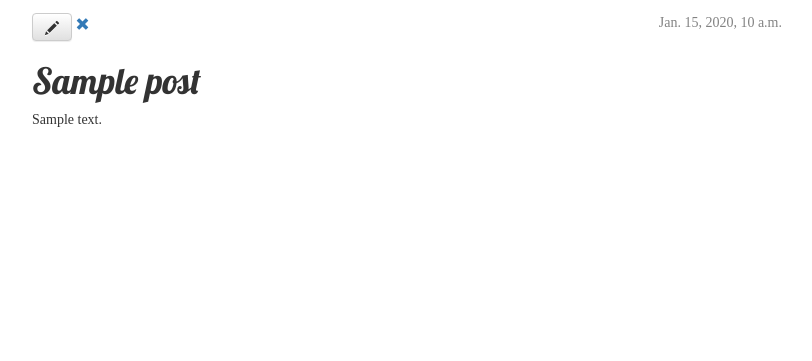
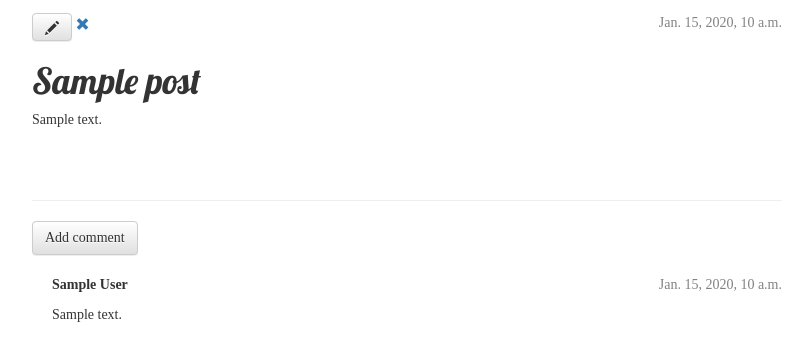
Before and after one commit to Lucky0604/my-django-blog, a Django app: page /post/1/ in a window 1280 px wide. Shown: the part 131-492 px from the top of the page, without its empty margins (93-905 px from the left). Run offline with Django 3.2, Linux system fonts and the light colour scheme; tables that the repository leaves empty hold one stand-in row (values such as "Sample post"); some libraries are stand-ins or nearby versions.

Commit message:
Add Comments module in site

```diff
--- a/blog/admin.py
+++ b/blog/admin.py
@@ -1,4 +1,5 @@
 from django.contrib import admin
-from .models import Post
+from .models import Post, Comment
 # Register your models here.
 admin.site.register(Post)
+admin.site.register(Comment)
--- a/blog/models.py
+++ b/blog/models.py
@@ -16,3 +16,21 @@ class Post(models.Model):
 
 	def __unicode__(self):
 		return self.title
+
+
+class Comment(models.Model):
+	post = models.ForeignKey('blog.post', related_name = 'comments')
+	author = models.CharField(max_length = 200)
+	text = models.TextField()
+	created_date = models.DateTimeField(default = timezone.now)
+	approved_comment = models.BooleanField(default = False)
+
+	def approve(self):
+		self.approved_comment = True
+		self.save()
+
+	def approved_comments(self):
+		return self.comments.filter(approved_comment = True)
+
+	def __unicode__(self):
+		return self.text
--- a/blog/static/css/style.css
+++ b/blog/static/css/style.css
@@ -54,3 +54,7 @@ h1, h2, h3, h4 {
 .post h1 a, .post h1 a:visited {
     color: #000000;
 }
+
+.comment{
+	margin:20px 0px 20px 20px;
+}
--- a/blog/templates/blog/post_detail.html
+++ b/blog/templates/blog/post_detail.html
@@ -12,4 +12,26 @@
   <h1>{{ post.title }}</h1>
   <p>{{post.text|linebreaks}}</p>
 </div>
+
+
+<hr>
+<a class="btn btn-default" href="{% url "add_comment_to_post" pk=post.pk %}">Add comment</a>
+{% for comment in post.comments.all %}
+<div class="comment">
+  <div class="date">
+    {{ comment.created_date }}
+    {% if not comment.approved_comment %}
+    <a href="{% url "comment_remove" pk=comment.pk %}" class="btn btn-default"><span class="glyphicon glyphicon-remove"></span></a>
+    <a href="{% url "comment_approve" pk=comment.pk %}" class="btn btn-default"><span class="glyphicon glyphicon-ok"></span></a>
+    {% endif %}
+  </div>
+  <strong>
+    {{ comment.author }}
+  </strong>
+  <p>{{ comment.text|linebreaks }}</p>
+</div>
+{% empty %}
+<p>No comments here yet:(</p>
+{% endfor %}
+
 {% endblock %}
--- a/blog/templates/blog/post_list.html
+++ b/blog/templates/blog/post_list.html
@@ -8,6 +8,7 @@
   </div>
   <h1><a href="{% url "post_detail" pk=post.pk %}">{{ post.title }}</a></h1>
   <p>{{ post.text|linebreaks }}</p>
+  <a href="{% url "blog.views.post_detail" pk=post.pk %}">Comments: {{ post.approved_comments.count }}</a>
 </div>
 {% endfor %}
 {% endblock content %}
--- a/blog/urls.py
+++ b/blog/urls.py
@@ -9,4 +9,7 @@ urlpatterns = [
 	url(r'^drafts/$', views.post_draft_list, name="post_draft_list"),
 	url(r'^post/(?P<pk>[0-9]+)/publish/$', views.post_publish, name = 'post_publish'),
 	url(r'^post/(?P<pk>[0-9]+)/remove/$', views.post_remove, name = 'post_remove'),
+	url(r'^post/(?P<pk>[0-9]+)/comment/$', views.add_comment_to_post, name = 'add_comment_to_post'),
+	url(r'^comment(?P<pk>[0-9]+)/approve/$', views.comment_approve, name = 'comment_approve'),
+	url(r'^comment(?P<pk>[0-9]+)/remove/$', views.comment_remove, name = 'comment_remove'),
 ]
--- a/blog/views.py
+++ b/blog/views.py
@@ -1,7 +1,7 @@
 from django.shortcuts import render, get_object_or_404, redirect
 from django.utils import timezone
-from .models import Post
-from .forms import PostForm
+from .models import Post, Comment
+from .forms import PostForm, CommentForm
 # authorizing add/edit of posts
 # use the decorator named login_required from module django.contrib.auth.decorators
 from django.contrib.auth.decorators import login_required
@@ -58,3 +58,34 @@ def post_remove(request, pk):
 	post = get_object_or_404(Post, pk = pk)
 	post.delete()
 	return redirect('blog.views.post_list')
+
+
+# add the add_comment_to_post module
+def add_comment_to_post(request, pk):
+	post = get_object_or_404(Post, pk=pk)
+	if request.method == 'POST':
+		form = CommentForm(request.POST)
+		if form.is_valid():
+			comment = form.save(commit = False)
+			comment.post = post
+			comment.save()
+			return redirect('blog.views.post_detail', pk = post.pk)
+	else:
+		form = CommentForm()
+
+	return render(request, 'blog/add_comment_to_post.html', {'form': form})
+
+# to solve AttributeError, create more views
+
+@login_required
+def comment_approve(request, pk):
+	comment = get_object_or_404(Comment, pk = pk)
+	comment.approve()
+	return redirect('blog.views.post_detail', pk = comment.post.pk)
+
+@login_required
+def comment_remove(request, pk):
+	comment = get_object_or_404(Comment, pk = pk)
+	post_pk = comment.post.pk
+	comment.delete()
+	return redirect('blog.views.post_detail', pk = post_pk)
```
Also changed, not shown: blog/forms.py (+7 -1 lines), blog/templates/blog/add_comment_to_post.html (added, +9 -0 lines), blog/migrations/0002_comment.py (added).
